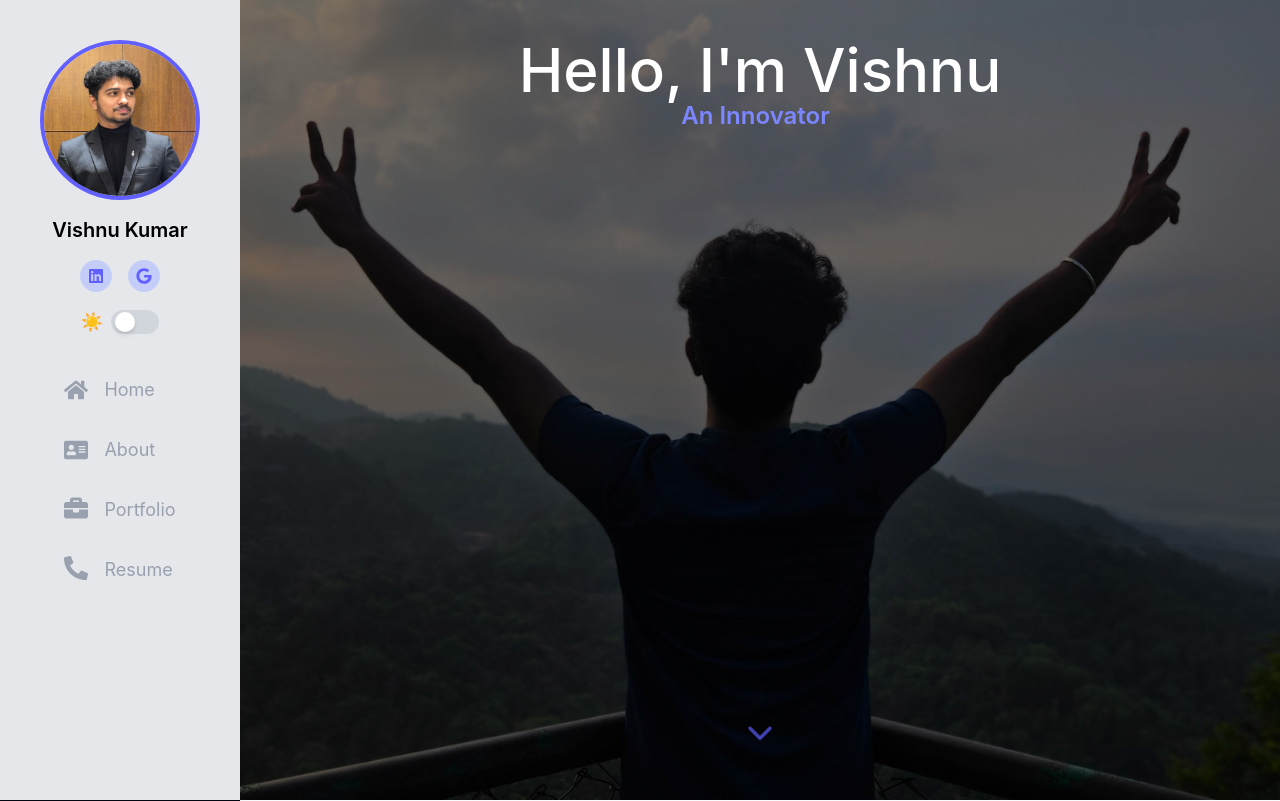
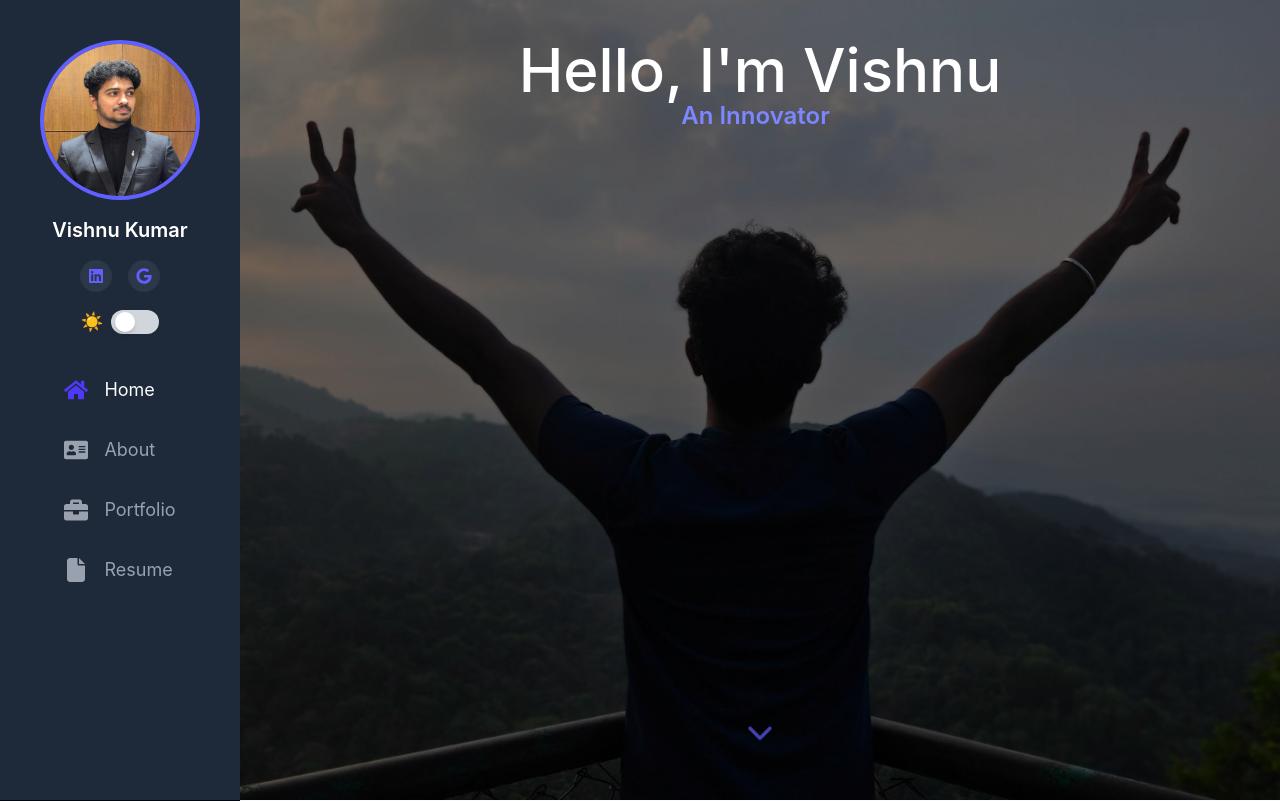
Before and after one commit to hvkvishnu/portfolio, a React (Vite) app: page / in a window 1280 px wide. Shown: the top 801 px of the page. Built offline with nearby package versions, Linux system fonts and the light colour scheme.

Commit message:
Added A&BReveal, scroll to top & activeclass for sidebar

```diff
--- a/src/App.tsx
+++ b/src/App.tsx
@@ -3,10 +3,12 @@ import About from "./components/About";
 import Sidebar from "./components/sidebar/Sidebar";
 import Portfolio from "./components/portfolio/Portfolio";
 import Resume from "./components/resume/Resume";
+import ScrollToTop from "./components/common/ScrollToTop";
 
 const App = () => {
   return (
     <div className="flex">
+      <ScrollToTop />
       {/* Fixed Sidebar */}
       <Sidebar />
 
--- a/src/components/common/InterestCard.tsx
+++ b/src/components/common/InterestCard.tsx
@@ -12,7 +12,7 @@ const InterestCard = ({
           key={index}
           className="flex items-center gap-4 p-4 rounded-xl card-animation card-hover-color group"
         >
-          <span className="">{item.icon}</span>
+          <span>{item.icon}</span>
           <p className="description">{item.value}</p>
         </div>
       ))}
--- a/src/components/common/List.tsx
+++ b/src/components/common/List.tsx
@@ -5,7 +5,7 @@ export const ListWithIcons = ({ contents }: { contents: string[] }) => {
     <ul className="relative space-y-2">
       {contents.map((item, index) => (
         <li key={index} className="relative pl-6">
-          <span className="absolute left-0 text-indigo-500">▹</span>
+          <span className="absolute left-0 text-xs/8 text-indigo-500">▹</span>
           <p
             dangerouslySetInnerHTML={{
               __html: DOMPurify.sanitize(item),
--- /dev/null
+++ b/src/components/common/ScrollToTop.tsx
@@ -0,0 +1,44 @@
+import { useEffect, useState } from "react";
+import { animateScroll as scroll } from "react-scroll";
+import { FaArrowUp } from "react-icons/fa";
+
+const ScrollToTop = () => {
+  const [isVisible, setIsVisible] = useState(false);
+
+  // Show button when scrolled down
+  useEffect(() => {
+    const toggleVisibility = () => {
+      if (window.scrollY > 300) {
+        setIsVisible(true);
+      } else {
+        setIsVisible(false);
+      }
+    };
+
+    window.addEventListener("scroll", toggleVisibility);
+    return () => window.removeEventListener("scroll", toggleVisibility);
+  }, []);
+
+  // Scroll to top function
+  const scrollToTop = () => {
+    scroll.scrollToTop({
+      duration: 1500,
+      smooth: "easeInQuart",
+    });
+  };
+
+  return (
+    <div>
+      {isVisible && (
+        <button
+          onClick={scrollToTop}
+          className="fixed bottom-8 right-8 p-3 z-10 rounded-full bg-indigo-600 text-white shadow-lg hover:bg-indigo-700 transition-all duration-300"
+        >
+          <FaArrowUp className="w-5 h-5" />
+        </button>
+      )}
+    </div>
+  );
+};
+
+export default ScrollToTop;
--- a/src/components/resume/ResumeCard.tsx
+++ b/src/components/resume/ResumeCard.tsx
@@ -1,4 +1,5 @@
 import { ResumeData } from "../../types/resume.types";
+import { motion } from "framer-motion";
 import Badge from "../common/Badge";
 import ListWithIcons from "../common/List";
 
@@ -8,14 +9,14 @@ type ResumeCardProps = {
 
 const ResumeCard: React.FC<ResumeCardProps> = ({ resumeData }) => {
   return (
-    <div className="rounded-xl card-animation p-6 flex flex-col gap-4 mt-5">
+    <div className="rounded-xl card-animation hover:scale-100 p-6 flex flex-col gap-4 mt-5">
       <h2 className="header text-xl dark:text-white font-bold">
         {resumeData.title}
       </h2>
       {resumeData.period && (
         <Badge
           contents={[resumeData.period]}
-          styleOverride=" dark:bg-gray-700 dark:hover:bg-indigo-600"
+          styleOverride=" dark:bg-gray-700/40 dark:hover:bg-indigo-600"
         />
       )}
       {resumeData.content.map((content) => (
@@ -28,7 +29,7 @@ const ResumeCard: React.FC<ResumeCardProps> = ({ resumeData }) => {
           {content.badge && (
             <Badge
               contents={[content.badge]}
-              styleOverride=" dark:bg-gray-700 dark:hover:bg-indigo-600"
+              styleOverride=" dark:bg-gray-700/40 dark:hover:bg-indigo-600"
             />
           )}
           <div>
@@ -38,6 +39,13 @@ const ResumeCard: React.FC<ResumeCardProps> = ({ resumeData }) => {
               <ListWithIcons contents={content.details} />
             )}
           </div>
+          {content.image && (
+            <motion.img
+              src={content.image}
+              className="w-120 h-64 object-cover rounded-lg"
+              transition={{ duration: 0.3 }}
+            />
+          )}
         </div>
       ))}
     </div>
--- a/src/components/sidebar/Profile.tsx
+++ b/src/components/sidebar/Profile.tsx
@@ -14,7 +14,7 @@ const Profile = () => {
 
       {/* Social Icons */}
       <div className="mt-4 flex justify-center gap-4">
-        <div className="h-8 w-8 badge-animate rounded-full">
+        <div className="h-8 w-8 badge-animate bg-gray-700/60 hover:bg-indigo-600 rounded-full">
           <a
             href="https://www.linkedin.com/in/vishnukumarh20/"
             target="_blank"
@@ -24,7 +24,7 @@ const Profile = () => {
             <FaLinkedin className="h-4 w-4" />
           </a>
         </div>
-        <div className="h-8 w-8 badge-animate rounded-full">
+        <div className="h-8 w-8 badge-animate bg-gray-700/60 hover:bg-indigo-600 rounded-full">
           <a
             href="mailto:hvkvishnukumar11@gmail.com"
             className="flex items-center justify-center gap-2 mt-2"
--- a/src/components/sidebar/Sidebar.tsx
+++ b/src/components/sidebar/Sidebar.tsx
@@ -1,51 +1,60 @@
 import { Link } from "react-scroll";
 import Profile from "./Profile";
 import ThemeToggle from "./ThemeToggle";
-import { FaAddressCard, FaBriefcase, FaHome, FaPhoneAlt } from "react-icons/fa";
+import { FaAddressCard, FaBriefcase, FaHome } from "react-icons/fa";
+import { FaFile } from "react-icons/fa6";
 
 const Sidebar = () => {
   return (
-    <aside className="fixed top-0 left-0 h-screen w-60 bg-gray-200 dark:bg-gray-800 text-black dark:text-white flex flex-col gap-4 items-center py-10 shadow-lg">
+    <aside className="fixed top-0 left-0 h-screen w-60 bg-gray-800 text-white flex flex-col gap-4 items-center py-10 shadow-lg">
       <Profile />
 
       <ThemeToggle />
 
       <nav className="mt-6 flex flex-col gap-8 text-lg">
         <Link
-          to="hero"
+          to="home"
           smooth={true}
           duration={500}
-          className="cursor-pointer flex gap-4 text-gray-400 items-center"
+          className="sidenav-link group"
+          activeClass="active"
+          spy={true}
         >
-          <FaHome className="w-6 h-6" />
-          <p className="hover:text-gray-50">Home</p>
+          <FaHome className="sidenav-icon " />
+          <p className="sidenav-menu">Home</p>
         </Link>
         <Link
           to="about"
           smooth={true}
           duration={500}
-          className="cursor-pointer flex gap-4 text-gray-400 items-center"
+          className="sidenav-link group"
+          activeClass="active"
+          spy={true}
         >
-          <FaAddressCard className="w-6 h-6" />
-          <p className="hover:text-gray-50">About</p>
+          <FaAddressCard className="sidenav-icon" />
+          <p className="sidenav-menu">About</p>
         </Link>
         <Link
           to="portfolio"
           smooth={true}
           duration={500}
-          className="cursor-pointer flex gap-4 text-gray-400 text-center"
+          className="sidenav-link group"
+          activeClass="active"
+          spy={true}
         >
-          <FaBriefcase className="w-6 h-6" />
-          <p className="hover:text-gray-50">Portfolio</p>
+          <FaBriefcase className="sidenav-icon" />
+          <p className="sidenav-menu">Portfolio</p>
         </Link>
         <Link
           to="resume"
           smooth={true}
           duration={500}
-          className="cursor-pointer flex gap-4 text-gray-400 text-center"
+          className="sidenav-link group"
+          activeClass="active"
+          spy={true}
         >
-          <FaPhoneAlt className="w-6 h-6" />
-          <p className="hover:text-gray-50">Resume</p>
+          <FaFile className="sidenav-icon" />
+          <p className="sidenav-menu">Resume</p>
         </Link>
       </nav>
     </aside>
--- a/src/constants/professional.constants.ts
+++ b/src/constants/professional.constants.ts
@@ -17,6 +17,7 @@ export const ProfessionalDetails: ResumeData[] = [
           "Effectively handled dynamic webpage flows and managed error scenarios.",
           "Managed high volumes of eligibility requests while ensuring scalability and minimizing the load on payer portals.",
         ],
+        image: "src/assets/portfolio/A&B_Reveal.png",
       },
       {
         badge: "EDI Healthcare - Application support and Internal development",
--- a/src/index.css
+++ b/src/index.css
@@ -35,7 +35,7 @@
   }
 
   .badge-animate {
-    @apply bg-indigo-300/50 hover:bg-indigo-600 dark:bg-gray-800 dark:border-gray-700 hover:text-white text-indigo-500 transition-colors duration-300;
+    @apply hover:bg-indigo-600 dark:bg-gray-800 dark:border-gray-700 hover:text-white text-indigo-500 transition-colors duration-300;
   }
 
   .header {
@@ -81,4 +81,24 @@
   .btn-secondary-fixed {
     @apply bg-gray-200 dark:bg-gray-800 dark:border-gray-700;
   }
+
+  .sidenav-link {
+    @apply cursor-pointer flex gap-4 text-gray-400 items-center;
+  }
+
+  .sidenav-icon {
+    @apply w-6 h-6 group-hover:text-indigo-600;
+  }
+
+  .sidenav-link.active .sidenav-icon {
+    @apply text-indigo-600;
+  }
+
+  .sidenav-menu {
+    @apply hover:text-gray-50;
+  }
+
+  .sidenav-link.active .sidenav-menu {
+    @apply text-gray-50;
+  }
 }
```
Also changed, not shown: src/assets/portfolio/A&B_Reveal.png (added).
